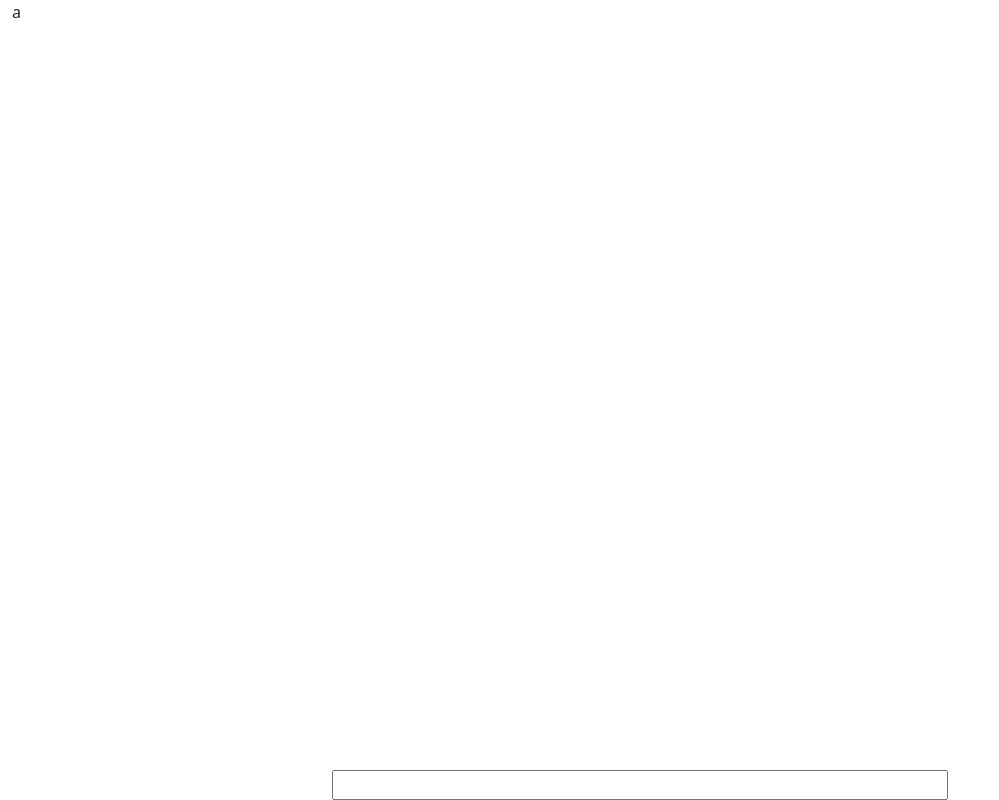
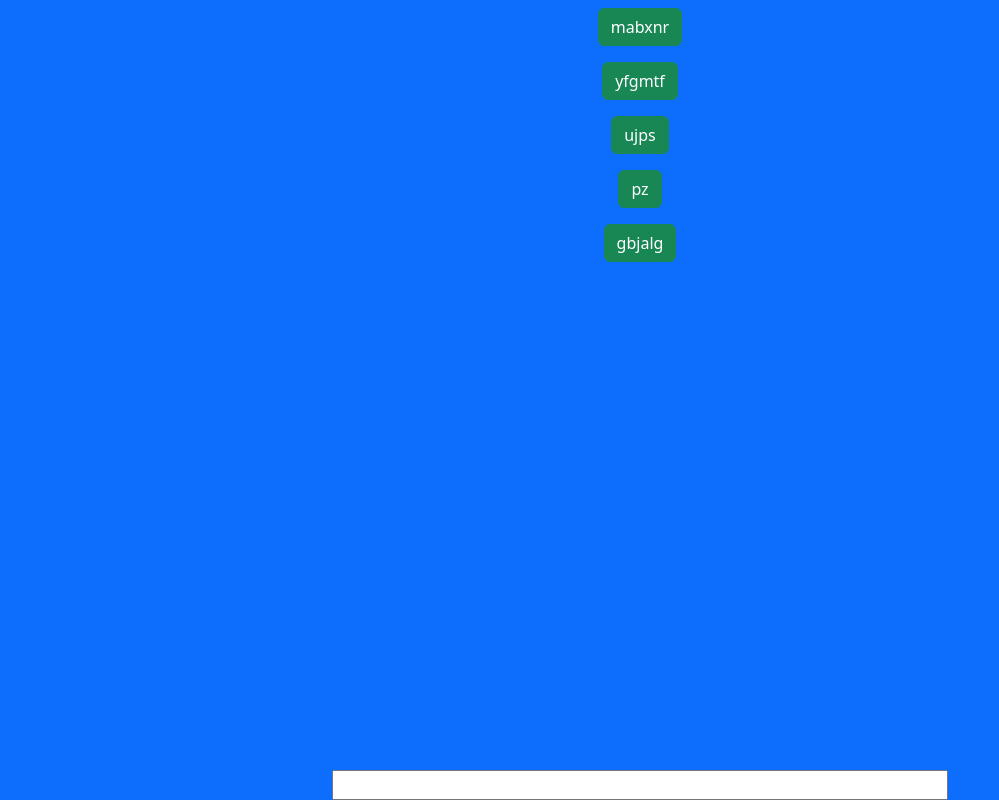
Before and after one commit to abdi-El/nuclear_words, a Vue app: page / in a window 1280 px wide. Shown: the whole page, without its empty margins (0-999 px from the left). Built offline with nearby package versions, Linux system fonts and the light colour scheme.

Commit message:
added initial styling

```diff
--- a/src/App.vue
+++ b/src/App.vue
@@ -1,7 +1,7 @@
 <template>
   <!-- <img alt="Vue logo" src="./assets/logo.png"> -->
   <!-- <HelloWorld msg="Welcome to Your Vue.js App"/> -->
-  <main class="container-fluid h-100">
+  <main class="container-fluid h-100 bg-primary">
     <div class="row flex-column justify-content-between h-100">
       <RandomWords class="col-12" />
       <InputBar class="col-12" />
--- a/src/components/RandomWords.vue
+++ b/src/components/RandomWords.vue
@@ -1,7 +1,10 @@
 <template>
-  <!-- <div v-for="word in words" :key="`${word}-word`">{{word}}</div> -->
-  <div>
-    a
+  <div class="text-white text-center">
+    <div v-for="word in words" :key="`${word}-word`">
+      <span class="btn btn-success my-2 rounded">
+        {{word}}
+      </span>
+    </div>
   </div>
 </template>
 
@@ -27,7 +30,7 @@ export default {
   methods:{
     generateWords(){
       setTimeout(()=>{
-          if (this.words.length < 20){
+          if (this.words.length < 15){
             let word = this.generateWord()
             this.words.push(word)
             }
```
